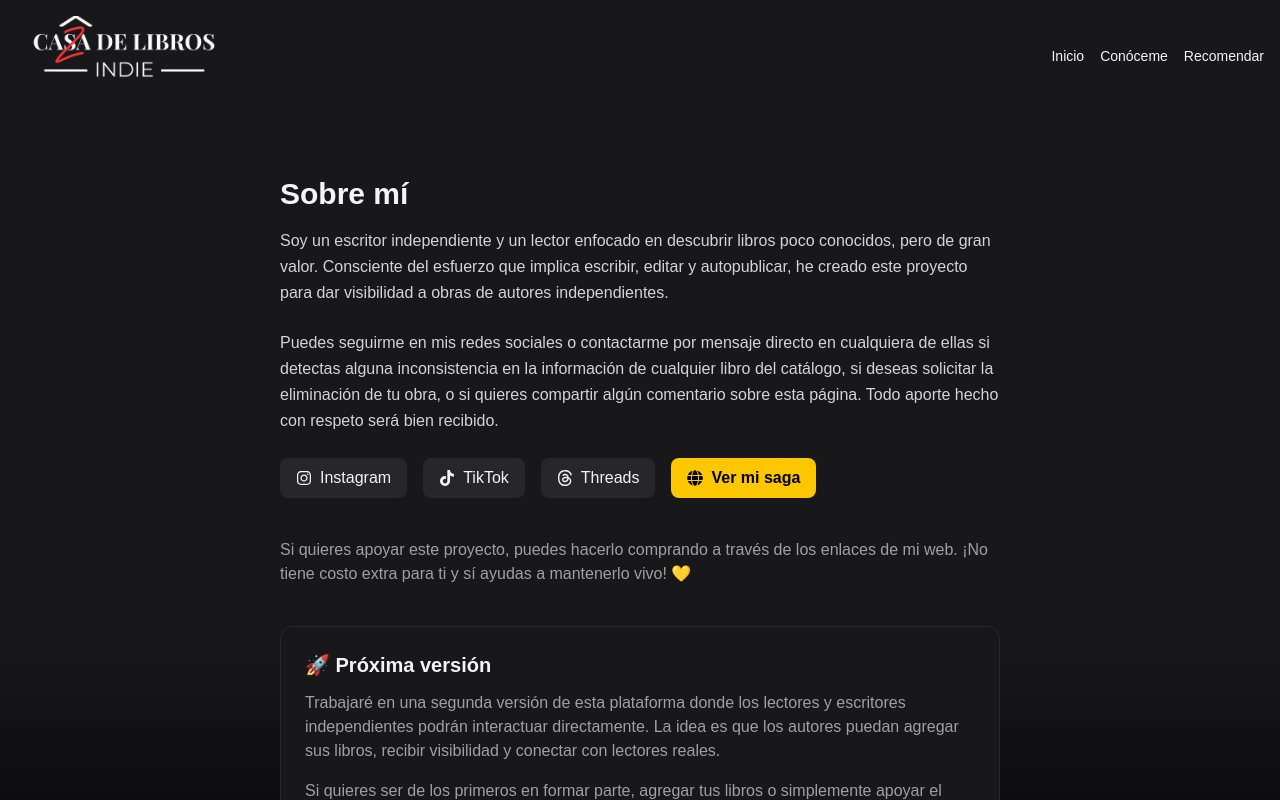
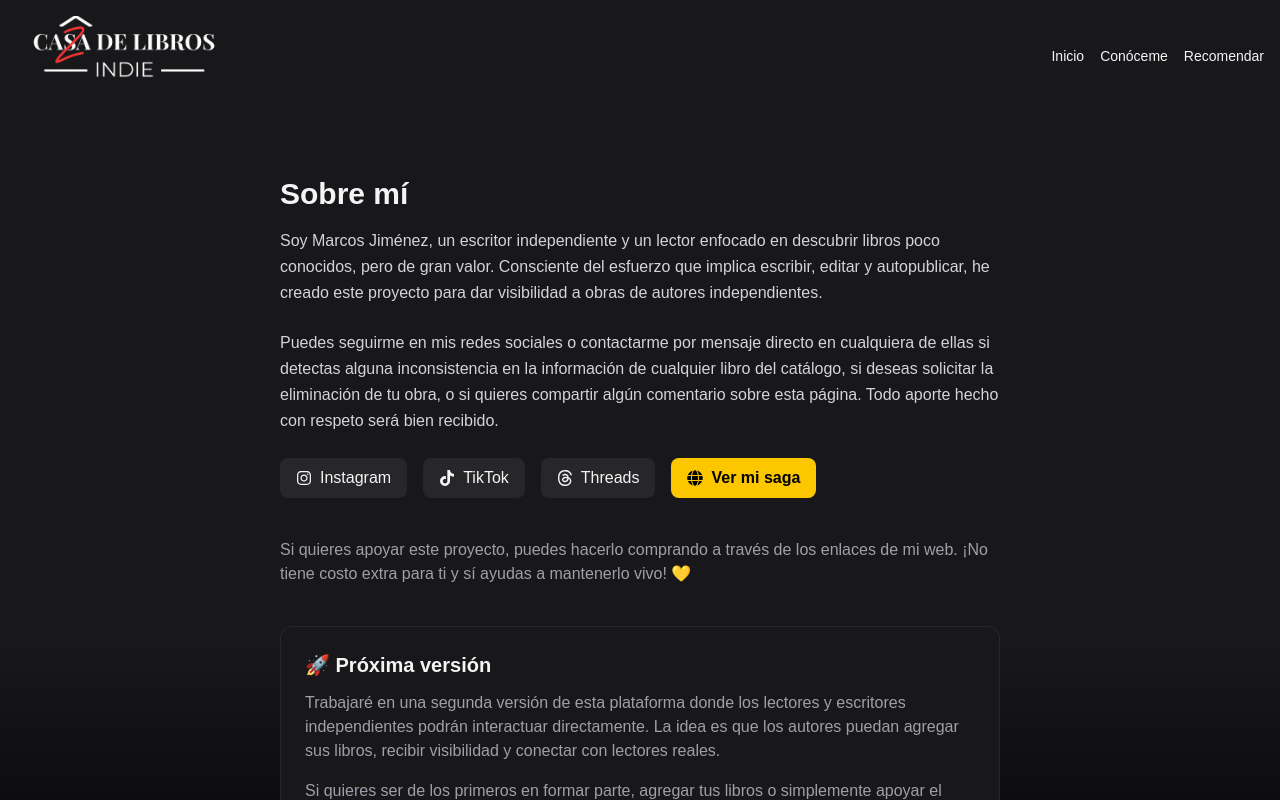
Before and after one commit to decaosyletras/biblio, a Next.js app: page /conoceme in a window 1280 px wide. Shown: the top 800 px of the page. Built offline with nearby package versions, Linux system fonts and the light colour scheme.

Commit message:
conoceme

```diff
--- a/app/conoceme/page.tsx
+++ b/app/conoceme/page.tsx
@@ -55,7 +55,7 @@ export default function ConocemePage() {
       </h1>
 
       <p className="text-zinc-300 leading-relaxed mb-6">
-        Soy un escritor independiente y un lector enfocado en descubrir libros poco conocidos, pero de gran valor. Consciente del esfuerzo que implica escribir, editar y autopublicar, he creado este proyecto para dar visibilidad a obras de autores independientes.
+        Soy Marcos Jiménez, un escritor independiente y un lector enfocado en descubrir libros poco conocidos, pero de gran valor. Consciente del esfuerzo que implica escribir, editar y autopublicar, he creado este proyecto para dar visibilidad a obras de autores independientes.
       </p>
 
       <p className="text-zinc-300 leading-relaxed mb-6">
```
